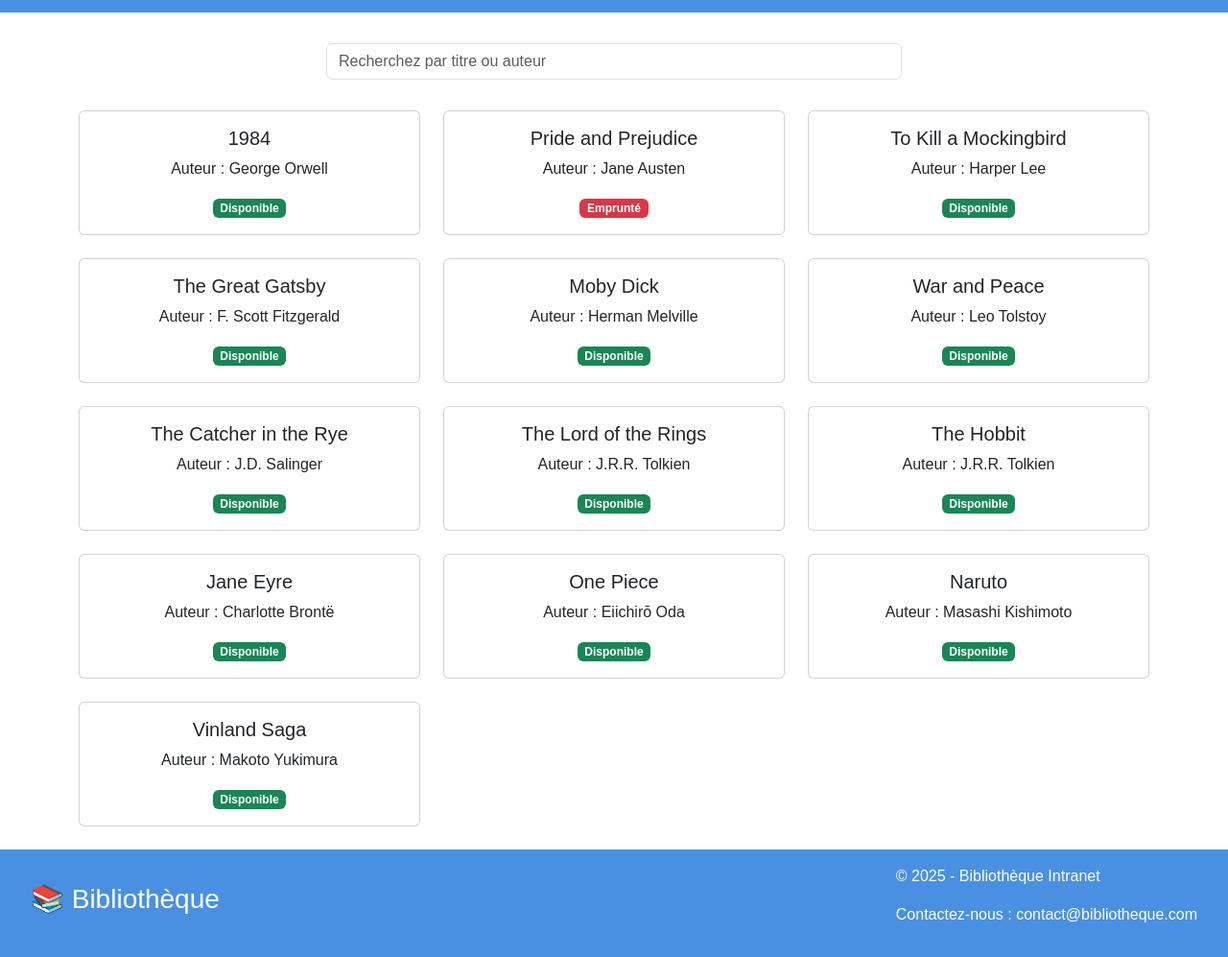
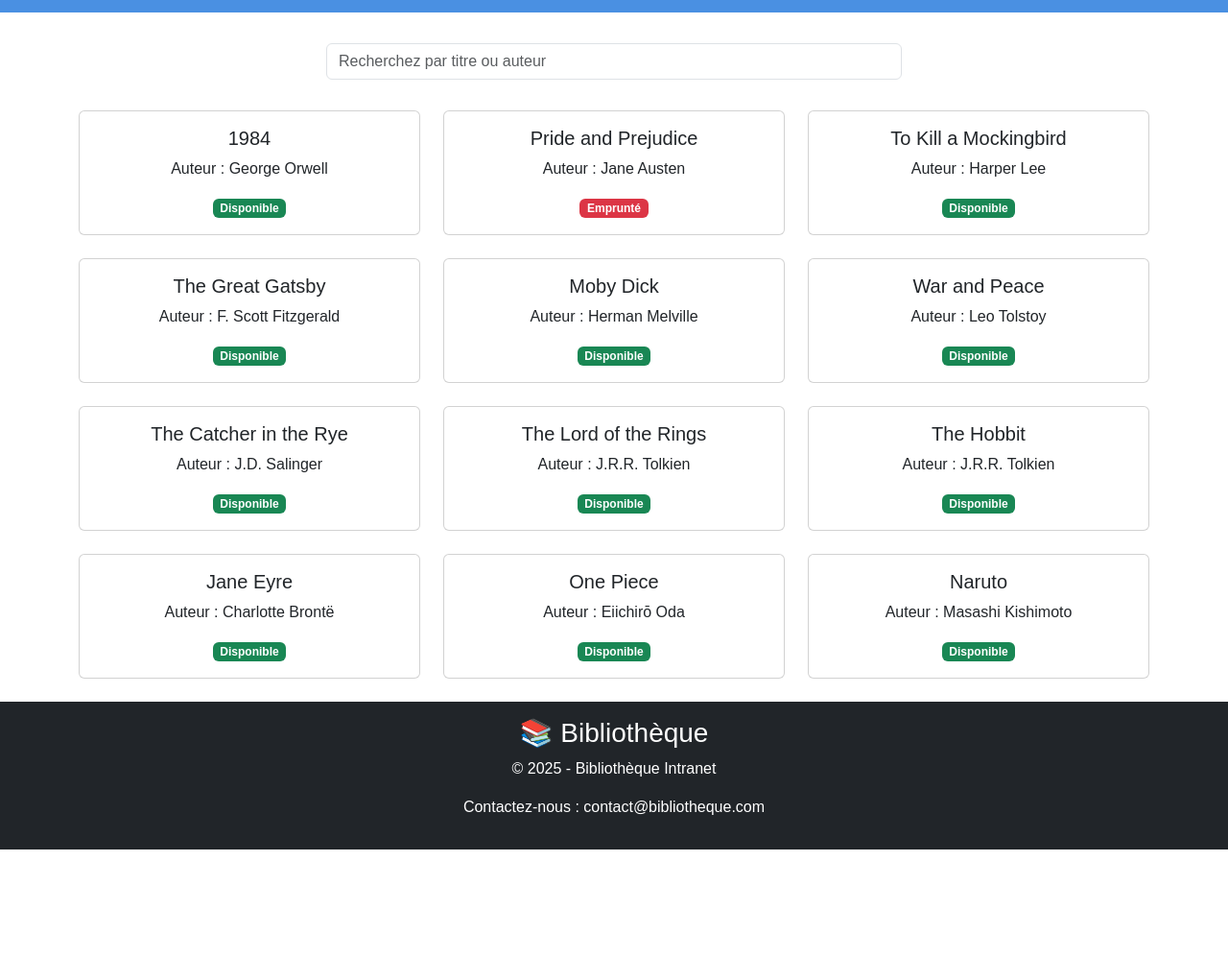
Before and after one commit to pcamille0119/Intranet---Biblioth-que, a plain HTML site: page index.html in a window 1280 px wide. Shown: the part 75-1072 px from the top of the page at 96% size. After the commit the page ends 960 px from the top, so only its background shows below. Drawn offline with nearby package versions, Linux system fonts and the light colour scheme.

Commit message:
Amélioration visuel de la page d'accueil

```diff
--- a/data/books.json
+++ b/data/books.json
@@ -10,6 +10,5 @@
     { "id": 9, "titre": "The Hobbit", "auteur": "J.R.R. Tolkien", "etat": "disponible" },
     { "id": 10, "titre": "Jane Eyre", "auteur": "Charlotte Brontë", "etat": "disponible" },
     { "id": 11, "titre": "One Piece", "auteur": "Eiichirō Oda", "etat": "disponible" },
-    { "id": 12, "titre": "Naruto", "auteur": "Masashi Kishimoto", "etat": "disponible" },
-    { "id": 13, "titre": "Vinland Saga", "auteur": "Makoto Yukimura", "etat": "disponible" }
+    { "id": 12, "titre": "Naruto", "auteur": "Masashi Kishimoto", "etat": "disponible" }
   ]
--- a/index.html
+++ b/index.html
@@ -10,6 +10,7 @@
   <link rel="stylesheet" href="style.css">
 </head>
 <body>
+  <div class="wrapper d-flex flex-column min-vh-100">
     <!-- Header -->
     <header class="d-flex justify-content-between align-items-center px-4">
       <div class="logo">
@@ -21,22 +22,17 @@
       </div>
     </header>
 
-  <!-- Body -->
-  <main class="container text-center">
-    <!-- Barre de recherche -->
+    <!-- Main Content -->
+    <main class="container text-center flex-grow-1">
       <div class="search-bar">
         <input type="text" id="searchInput" class="form-control" placeholder="Recherchez par titre ou auteur">
       </div>
-
-    <!-- Liste des ouvrages -->
-    <div id="bookList" class="row book-list">
-        <!-- Les livres seront chargés dynamiquement ici -->
+      <div id="bookList" class="row book-list"></div>
+    </main>
   </div>
 
-  </main>
-
   <!-- Footer -->
-  <footer>
+  <footer class="bg-dark text-white text-center py-3">
     <div class="footer-logo">
       <h3>📚 Bibliothèque</h3>
     </div>
--- a/style.css
+++ b/style.css
@@ -1,5 +1,7 @@
 body {
   font-family: Arial, sans-serif;
+  margin: 0;
+  padding: 0;
 }
 
 header, footer {
@@ -8,18 +10,24 @@ body {
   padding: 1rem;
 }
 
+.wrapper {
+  display: flex;
+  flex-direction: column;
+  min-height: 100vh;
+}
+
+.flex-grow-1 {
+  flex: 1;
+}
+
 .search-bar {
   margin: 2rem auto;
   max-width: 600px;
 }
 
-  .book-list {
-    margin-top: 2rem;
+footer {
+  background-color: #4A90E2;
+  color: white;
+  text-align: center;
+  padding: 1rem;
 }
-
-  footer {
-    display: flex;
-    justify-content: space-between;
-    align-items: center;
-    padding: 1rem 2rem;
-  }
```
Lines whose indentation alone changed are shown as unchanged.
